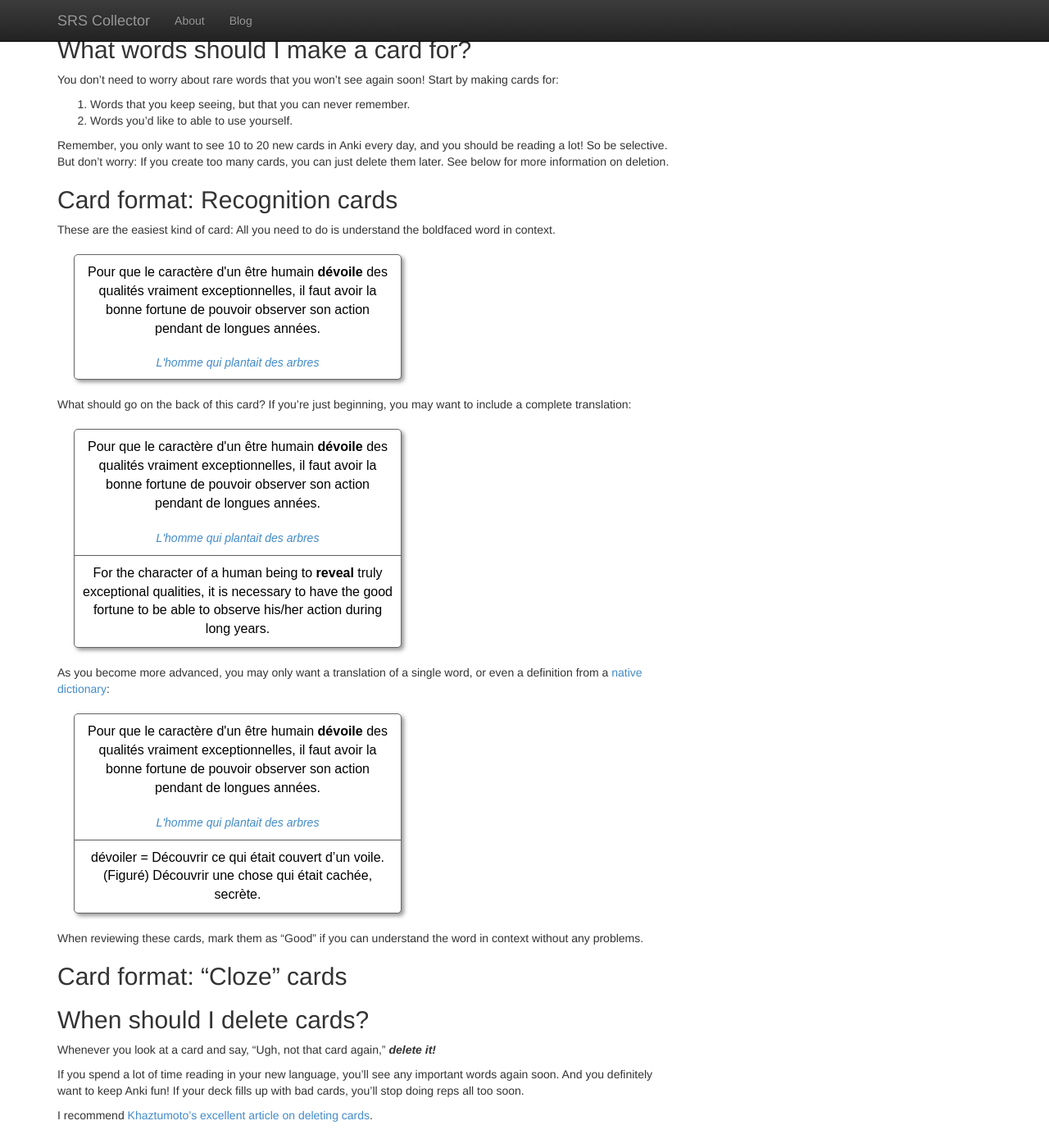
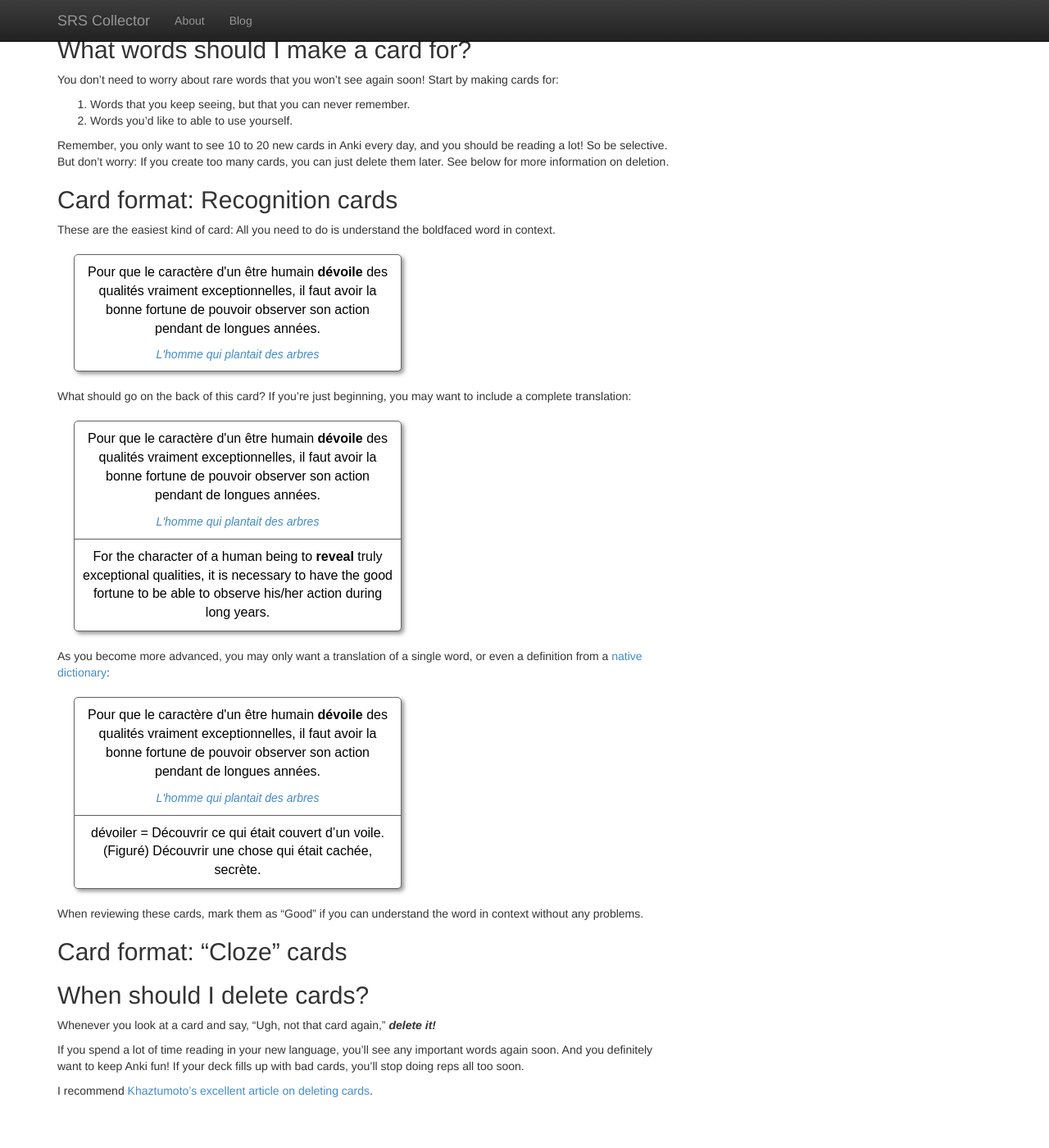
Before and after one commit to kiddsoftware/srscollector, a Jekyll site: the page built from making_good_cards/index.md, in a window 1280 px wide and 1400 px high, scrolled down 209 px. Shown: the whole window at 82% size. Built offline with Jekyll 4.4.1, drawn with Linux system fonts in a browser that asks for light colours; nearby versions of some CDN libraries; Markdown is read by kramdown in place of the engine named in the settings; after the commit the page ends 1579 px from its top, so only the background shows below that.

Commit message:
Tweak margin around card source

```diff
--- a/css/site.css
+++ b/css/site.css
@@ -60,7 +60,7 @@ body {
 }
 
 .card .source {
-  margin-top: 20px;
+  margin-top: 10px;
   font-size: 14px;
   font-style: italic;
   color: grey;
```
